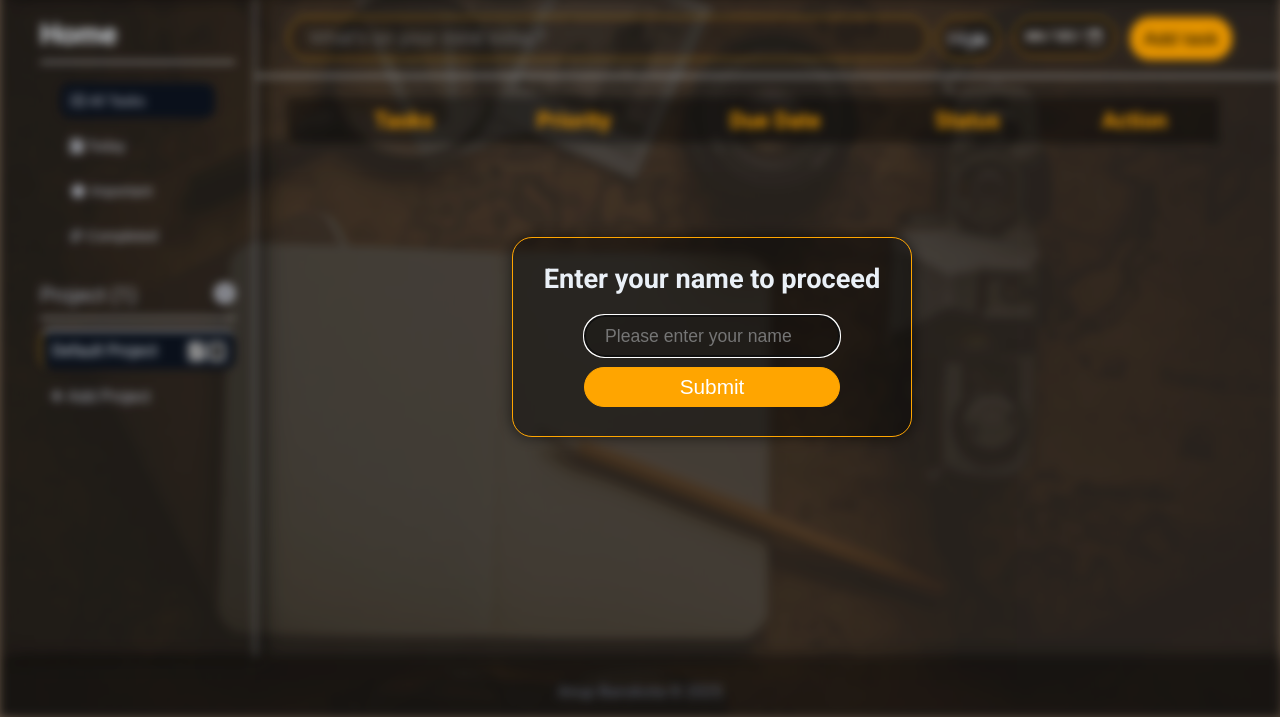
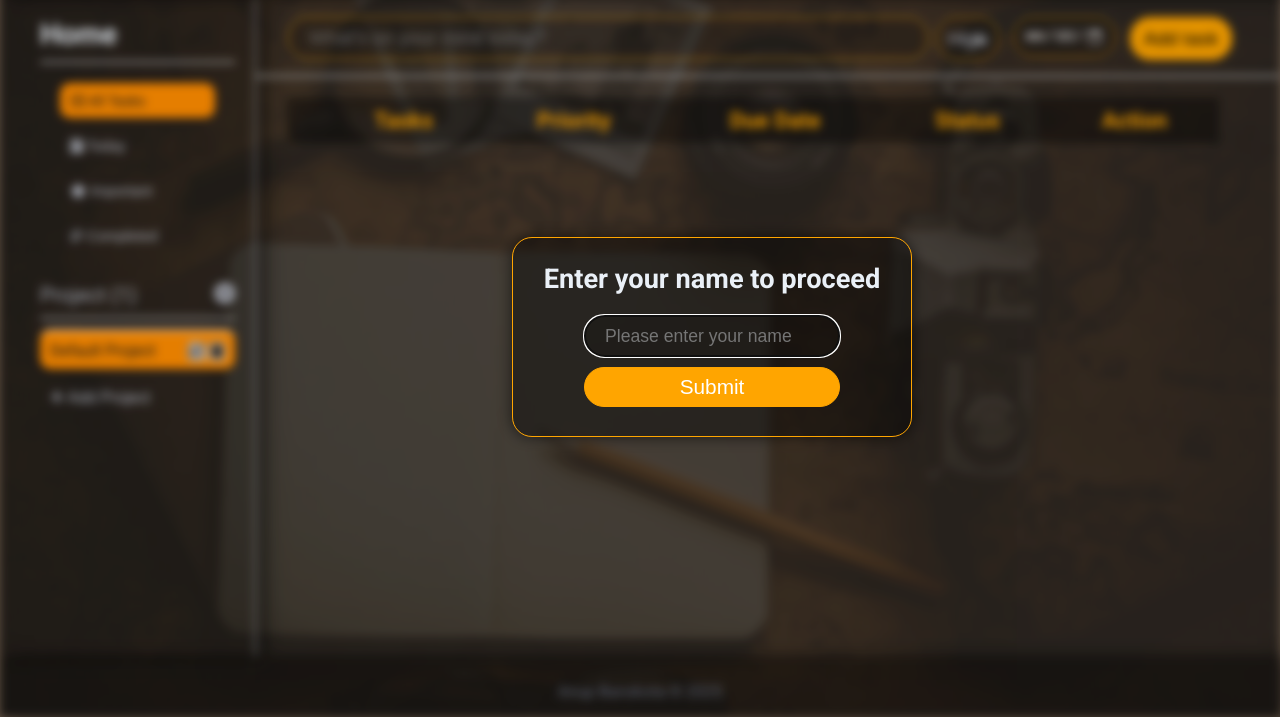
Before and after one commit to banskotanup/todo-list-app, a website built with webpack: page src/template.html in a window 1280 px wide. Shown: the part 83-800 px from the top of the page. Built offline with nearby package versions, Linux system fonts and the light colour scheme; a web font is replaced by a local one.

Commit message:
Refactor task management: enhance add task functionality, update UI elements, and implement checkbox handling

```diff
--- a/src/addTask.js
+++ b/src/addTask.js
@@ -25,7 +25,6 @@ export const addTask = (() => {
         this.priority = priority;
         this.dueDate = dueDate;
         this.remDay = calcRemDay(this.dueDate);
-        console.log(this.remDay);
     }
 
     function addTasks(task, priority, dueDate) {
@@ -43,14 +42,17 @@ export const addTask = (() => {
         localStorage.setItem("Tasks", JSON.stringify(updateTask));
     });
 
-    const addTaskBtn = document.querySelector(".addTaskBtn");
 
     const addBtnTask = () => {
+        const addTaskBtn = document.querySelector(".addTaskBtn");
+        if (!addTaskBtn) return;
+
         addTaskBtn.addEventListener("click", (e) => {
             e.preventDefault();
             const inpTask = document.querySelector("#task").value;
             const priority = document.querySelector("#priority").value;
             const dueDate = document.querySelector('#dueDate').value;
+
             addTasks(inpTask, priority, dueDate);
             setTimeout(() => location.reload(), 200);
         })
--- /dev/null
+++ b/src/allTaskInp.js
@@ -0,0 +1,53 @@
+export const allTasksInp = (() => {
+    const allTaskInp = () => {
+        const form = document.createElement("form");
+        const label1 = document.createElement("label");
+        const inputTask = document.createElement("input");
+        inputTask.type = "text";
+        inputTask.name = "task";
+        inputTask.id = "task";
+        inputTask.placeholder = "What's on your mind today?"
+        label1.appendChild(inputTask);
+        form.appendChild(label1);
+
+        const div = document.createElement("div");
+        div.classList.add("select-wrapper");
+        const select = document.createElement("select");
+        select.name = "priority";
+        select.id = "priority";
+        const opt1 = document.createElement("option");
+        opt1.value = "high";
+        opt1.textContent = "High";
+        select.appendChild(opt1);
+        const opt2 = document.createElement("option");
+        opt2.value = "mid";
+        opt2.textContent = "Mid";
+        select.appendChild(opt2);
+        const opt3 = document.createElement("option");
+        opt3.value = "low";
+        opt3.textContent = "Low";
+        select.appendChild(opt3);
+        div.appendChild(select);
+        const i = document.createElement("i");
+        i.classList.add("fas", "fa-angle-down");
+        div.appendChild(i);
+        form.appendChild(div);
+
+        const label2 = document.createElement("label");
+        const input2 = document.createElement("input");
+        input2.type = "date";
+        input2.name = "dueDate";
+        input2.id = "dueDate";
+        label2.appendChild(input2);
+        form.appendChild(label2);
+
+        const btn = document.createElement("button");
+        btn.type = "submit";
+        btn.classList.add("addTaskBtn");
+        btn.textContent= "Add task";
+        form.appendChild(btn);
+
+        return { form, inputTask, select, input2, btn };
+    }
+    return { allTaskInp };
+})();
--- /dev/null
+++ b/src/allTaskList.js
@@ -0,0 +1,33 @@
+export const allTasksList = (() => {
+    const allTaskList = () => {
+        const tr = document.createElement('tr');
+
+        const th1 = document.createElement('th');
+        th1.textContent = "";
+        tr.appendChild(th1);
+
+        const th2 = document.createElement('th');
+        th2.textContent = "Tasks";
+        tr.appendChild(th2);
+
+        const th3 = document.createElement('th');
+        th3.textContent = "Priority";
+        tr.appendChild(th3);
+
+        const th4 = document.createElement('th');
+        th4.textContent = "Due Date";
+        tr.appendChild(th4);
+
+        const th5 = document.createElement('th');
+        th5.textContent = "Status";
+        tr.appendChild(th5);
+
+        const th6 = document.createElement('th');
+        th6.textContent = "Action";
+        tr.appendChild(th6);
+
+
+        return { tr };
+    }
+    return { allTaskList };
+})();
--- /dev/null
+++ b/src/checkBox.js
@@ -0,0 +1,20 @@
+export const checkBox = () => {
+    const checkBoxes = document.querySelectorAll("#checkTaskActive");
+
+    checkBoxes.forEach((checkBox) => {
+        checkBox.addEventListener("change", () => {
+            const taskId = checkBox.getAttribute("data-id");
+            const localTask = JSON.parse(localStorage.getItem("Tasks"));
+            if (checkBox.checked) {
+                const updateTask = localTask.map((task) => {
+                    if (task.id === taskId) {
+                        task.remDay = "Completed";
+                    }
+                    return task;
+                })
+                localStorage.setItem("Tasks", JSON.stringify(updateTask));
+                setTimeout(() => location.reload(), 200);
+            }
+        })
+    })
+};
--- /dev/null
+++ b/src/sideBarBtnHandler.js
@@ -0,0 +1,66 @@
+import { allTasksInp } from "./allTaskInp";
+import { addTask } from "./addTask";
+import { allTasksList } from "./allTaskList";
+import { taskTableUi } from "./taskTableUi";
+import { checkBox } from "./checkBox";
+
+export const sidebarBtnHandler = (() => {
+    const sectionBody = document.querySelector(".body");
+
+    const allTask = document.querySelector(".allTaskBtn");
+    const todayBtn = document.querySelector(".todayBtn");
+
+
+    const initTaskAddLoad = () => {
+        document.addEventListener("DOMContentLoaded", () => {
+            const table = document.querySelector("table");
+            const formDiv = document.querySelector(".form");
+
+            const { form } = allTasksInp.allTaskInp();
+            const { tr } = allTasksList.allTaskList();
+
+            formDiv.appendChild(form);
+
+            table.appendChild(tr);
+            taskTableUi.storedTasks();
+
+            allTask.classList.add("active");
+            todayBtn.classList.remove("active");
+            addTask.addBtnTask();
+            checkBox();
+        })
+    }
+
+    const allTaskBtn = () => {
+        allTask.addEventListener("click", () => {
+            const table = document.createElement("table");
+            const formDiv = document.createElement("form");
+
+            sectionBody.appendChild(formDiv);
+            sectionBody.appendChild(table);
+
+            const { form } = allTasksInp.allTaskInp();
+            const { tr } = allTasksList.allTaskList();
+
+            formDiv.appendChild(form);
+
+            table.appendChild(tr);
+            taskTableUi.storedTasks();
+
+            allTask.classList.add("active");
+            todayBtn.classList.remove("active");
+            addTask.addBtnTask();
+            checkBox();
+        })
+    }
+
+    const todBtn = () => {
+        todayBtn.addEventListener("click", () => {
+            sectionBody.textContent = "";
+            todayBtn.classList.add("active");
+            allTask.classList.remove("active");
+        })
+    }
+
+    return {initTaskAddLoad, allTaskBtn, todBtn };
+})();
--- a/src/styles.css
+++ b/src/styles.css
@@ -130,8 +130,9 @@ aside section{
 }
 
 .active{
-    background-color: #0B121E;
+    background-color: darkorange !important;
     border-radius: 10px;
+    color: #0B121E !important;
 }
 
 .home-sidebar-content div button{
@@ -142,14 +143,15 @@ aside section{
     background-color: rgba(0, 0, 0, 0);
     border: none;
     color: #bec3cf;
-    margin-left: 10px;
+    padding: 10px;
     cursor: pointer;
 }
 
-.home-sidebar-content div:hover{
-    background-color: #202B3C;
+.home-sidebar-content div button:hover{
+    background-color: rgb(168, 156, 132);
     border-radius: 10px;
     margin-left: 10px;
+    color: #0B121E;
 }
 
 .low-sidebar{
@@ -169,18 +171,19 @@ aside section{
     justify-content: space-between;
     margin-top: 10px;
     margin-bottom: 10px;
-    background-color: #0B121E;
+    background-color: darkorange;
+    color: #0B121E;
     height: 40px;
     width: 100%;
     padding: 10px;
     border-top: 2px solid white;
-    border-left: 2px solid rgb(184, 127, 21);
     border-radius: 10px;
 }
 
 .default-project:hover{
-    background-color: #19263d;
+    background-color: rgb(168, 156, 132);
     cursor: pointer;
+    color: #0B121E;
 }
 
 .default-project .btn button{
@@ -195,14 +198,15 @@ aside section{
     background-color: rgba(0, 0, 0, 0);
     border: none;
     color: #bec3cf;
-    margin-left: 10px;
+    padding: 10px;
     cursor: pointer;
 }
 
-.btn-add:hover{
-    background-color: #202B3C;
+.btn-add button:hover{
+    background-color:rgb(168, 156, 132);
     border-radius: 10px;
     margin-left: 10px;
+    color: #0B121E !important;
 }
 
 
--- a/src/taskTableUi.js
+++ b/src/taskTableUi.js
@@ -1,7 +1,7 @@
 export const taskTableUi = (() => {
     function taskTbl(taskId, task, priority, dueDate, remDay) {
         if (remDay === "Expired") {
-            const table = document.querySelector("tbody");
+            const table = document.querySelector("table");
 
             const taskTable = document.createElement("tr");
             taskTable.classList.add("expired");
@@ -43,7 +43,7 @@ export const taskTableUi = (() => {
         taskTable.appendChild(td6);
         }
         else if(remDay === "Completed"){
-        const table = document.querySelector("tbody");
+        const table = document.querySelector("table");
 
             const taskTable = document.createElement("tr");
             taskTable.setAttribute("style", "color: #14B8A6")
@@ -86,7 +86,7 @@ export const taskTableUi = (() => {
         taskTable.appendChild(td6);
         }
         else{
-        const table = document.querySelector("tbody");
+        const table = document.querySelector("table");
 
         const taskTable = document.createElement("tr");
         table.appendChild(taskTable);
--- a/src/template.html
+++ b/src/template.html
@@ -39,11 +39,11 @@
                 </div>
                 <hr>
                 <div class="home-sidebar-content">
-                    <div class="active">
-                        <button><i class="fas fa-tasks"></i> All Tasks</button>
+                    <div >
+                        <button class="allTaskBtn active"><i class="fas fa-tasks"></i> All Tasks</button>
                     </div>
                     <div>
-                        <button><i class="fas fa-calendar-day"></i> Today</button>
+                        <button class="todayBtn"><i class="fas fa-calendar-day"></i> Today</button>
                     </div>
                     <div>
                         <button><i class="fas fa-star"></i> Important</button>
@@ -62,7 +62,7 @@
                 <div class="default-project">
                     <p>Default Project</p>
                     <div class="btn">
-                        <button><i class="far fa-edit"></i></button>
+                        <button><i class="fas fa-edit" style="color: #1b1b1d;"></i></button>
                         <button><i class="fas fa-trash"></i></button>
                     </div>
                 </div>
@@ -73,33 +73,12 @@
             </section>
         </aside>
         <section class="body">
-            <form>
-                <label>
-                    <input type="text" name="task" id="task" placeholder="What's on your mind today?">
-                </label>
-                <div class="select-wrapper">
-                    <select name="priority" id="priority">
-                        <option value="high">High</option>
-                        <option value="mid">Mid</option>
-                        <option value="low">Low</option>
-                    </select>
-                    <i class="fas fa-angle-down"></i>
-                </div>
-                <label>
-                    <input type="date" name="dueDate" id="dueDate">
-                </label>
-                <button type="submit" class="addTaskBtn">Add task</button>
-            </form>
-            <hr />
+            <div class="form">
+
+            </div>
+            <hr>
             <table>
-                <tr>
-                    <th></th>
-                    <th>Tasks</th>
-                    <th>Priority</th>
-                    <th>Due Date</th>
-                    <th>Status</th>
-                    <th>Action</th>
-                </tr>
+
             </table>
         </section>
     </main>
```
Also changed, not shown: src/index.js (+5 -24 lines), src/checked.js (deleted).
